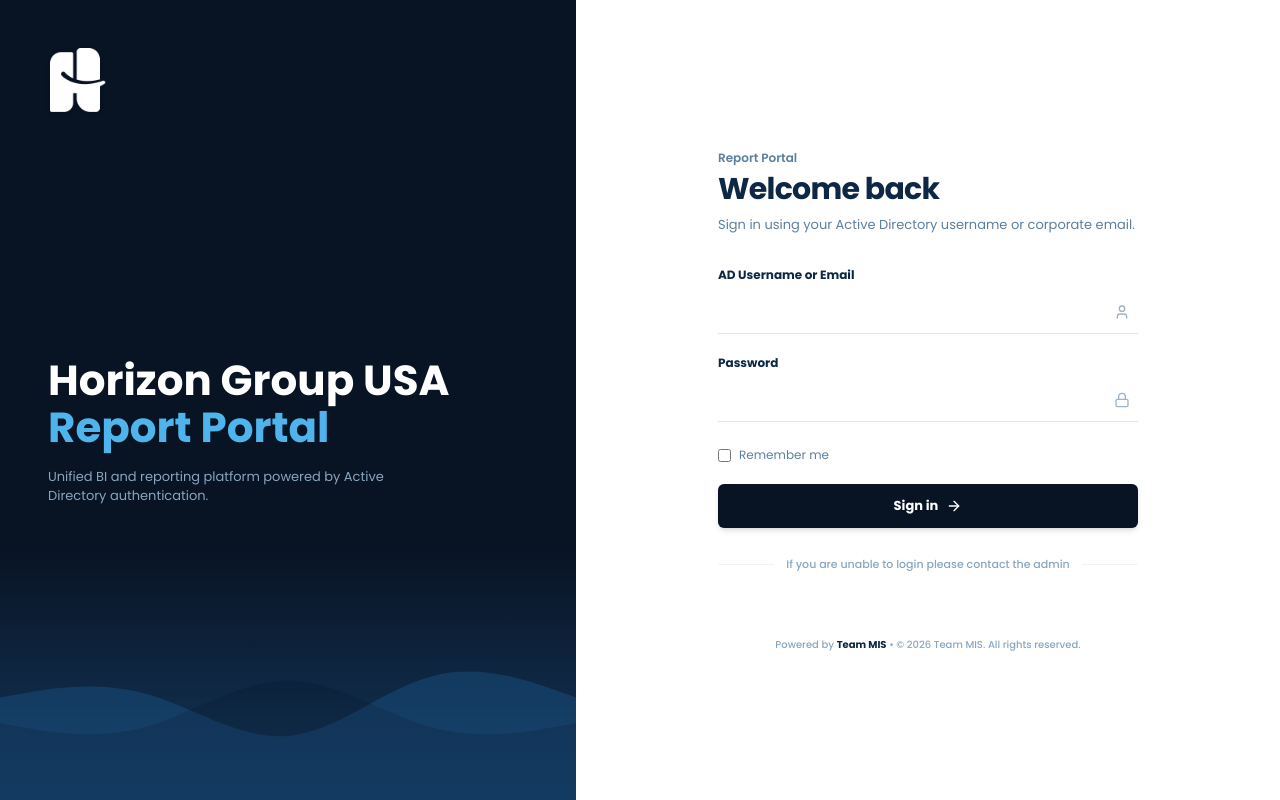
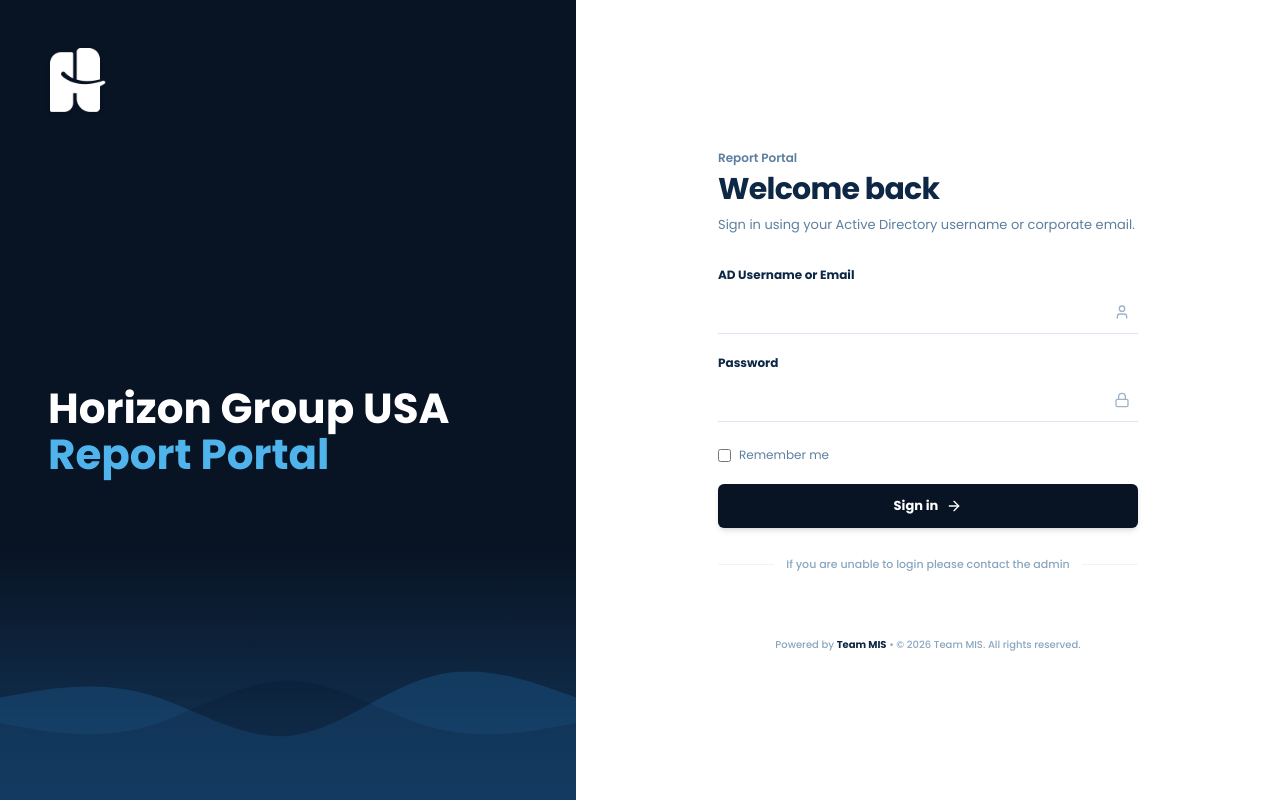
Before and after one commit to pavithrameddaduwage/report_portal, a Next.js app in the folder report_portal/: page /report-portal/login in a window 1280 px wide. Built offline with nearby package versions, Linux system fonts and the light colour scheme; no server answers.

Commit message:
style(login): remove sub-headline text from login banner

```diff
--- a/report_portal/src/app/login/page.tsx
+++ b/report_portal/src/app/login/page.tsx
@@ -118,9 +118,6 @@
             Horizon Group USA <br />
             <span className="text-[#4eb4eb]">Report Portal</span>
           </h1>
-          <p className="text-[13px] text-[#8aa6bf] mt-4 max-w-sm">
-            Unified BI and reporting platform powered by Active Directory authentication.
-          </p>
         </div>
 
         {/* Bottom Wavy Graphics */}
```
